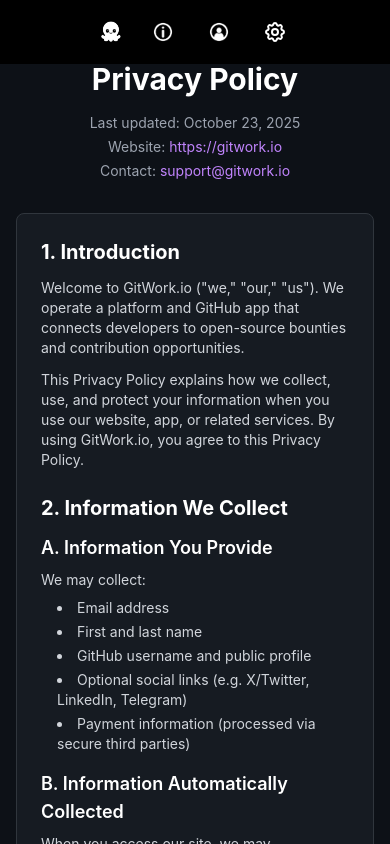
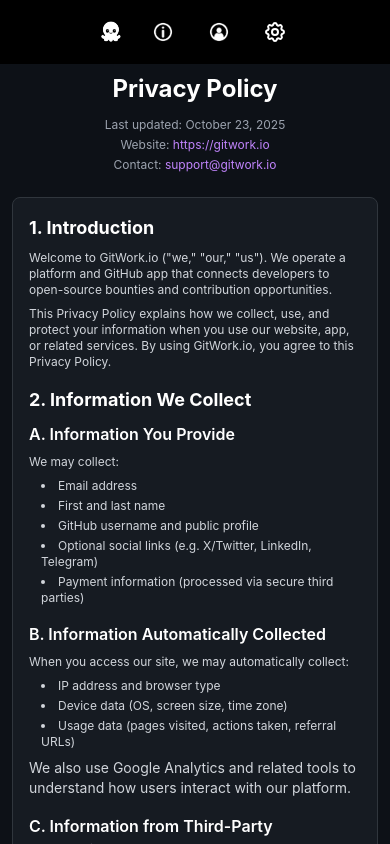
Before and after one commit to stefisha/GitWork, a React (Vite) app in the folder gitwork-front/: page /privacy in a window 390 px wide. Built offline with nearby package versions, Linux system fonts and the light colour scheme; no server answers.

Commit message:
make privacy policy page mobile-friendly with responsive text and spacing

```diff
--- a/gitwork-front/src/pages/PrivacyPage.jsx
+++ b/gitwork-front/src/pages/PrivacyPage.jsx
@@ -2,29 +2,29 @@ import React from 'react';
 
 const PrivacyPage = () => {
   return (
-    <div className="min-h-screen p-4 sm:p-8 -mt-16" style={{ background: '#0d1117' }}>
+    <div className="min-h-screen p-3 sm:p-6 md:p-8 -mt-12 sm:-mt-16" style={{ background: '#0d1117' }}>
       <div className="max-w-4xl mx-auto">
         {/* Header */}
-        <div className="text-center mb-8 sm:mb-12">
-          <h1 className="text-3xl sm:text-4xl md:text-5xl font-bold text-white mb-4">
+        <div className="text-center mb-6 sm:mb-8 md:mb-12">
+          <h1 className="text-2xl sm:text-3xl md:text-4xl lg:text-5xl font-bold text-white mb-3 sm:mb-4">
             Privacy Policy
           </h1>
-          <div className="text-gray-400 text-sm sm:text-base space-y-1">
+          <div className="text-gray-400 text-xs sm:text-sm md:text-base space-y-1 px-2">
             <p>Last updated: October 23, 2025</p>
-            <p>Website: <a href="https://gitwork.io" className="text-purple-400 hover:text-purple-300">https://gitwork.io</a></p>
-            <p>Contact: <a href="mailto:support@gitwork.io" className="text-purple-400 hover:text-purple-300">support@gitwork.io</a></p>
+            <p>Website: <a href="https://gitwork.io" className="text-purple-400 hover:text-purple-300 break-all">https://gitwork.io</a></p>
+            <p>Contact: <a href="mailto:support@gitwork.io" className="text-purple-400 hover:text-purple-300 break-all">support@gitwork.io</a></p>
           </div>
         </div>
 
         {/* Content */}
         <div
-          className="rounded-lg p-6 sm:p-8 md:p-10 space-y-6 sm:space-y-8"
+          className="rounded-lg p-4 sm:p-6 md:p-8 lg:p-10 space-y-4 sm:space-y-6 md:space-y-8"
           style={{ background: '#161b22', border: '1px solid #30363d' }}
         >
           {/* Section 1 */}
           <section>
-            <h2 className="text-xl sm:text-2xl font-bold text-white mb-3 sm:mb-4">1. Introduction</h2>
-            <div className="text-gray-300 text-sm sm:text-base space-y-3">
+            <h2 className="text-lg sm:text-xl md:text-2xl font-bold text-white mb-2 sm:mb-3">1. Introduction</h2>
+            <div className="text-gray-300 text-xs sm:text-sm md:text-base space-y-2 sm:space-y-3">
               <p>
                 Welcome to GitWork.io ("we," "our," "us"). We operate a platform and GitHub app that connects developers to open-source bounties and contribution opportunities.
               </p>
@@ -36,13 +36,13 @@ const PrivacyPage = () => {
 
           {/* Section 2 */}
           <section>
-            <h2 className="text-xl sm:text-2xl font-bold text-white mb-3 sm:mb-4">2. Information We Collect</h2>
+            <h2 className="text-lg sm:text-xl md:text-2xl font-bold text-white mb-2 sm:mb-3">2. Information We Collect</h2>
 
             <div className="space-y-4">
               <div>
-                <h3 className="text-lg sm:text-xl font-semibold text-white mb-2">A. Information You Provide</h3>
-                <p className="text-gray-300 text-sm sm:text-base mb-2">We may collect:</p>
-                <ul className="list-disc list-inside text-gray-300 text-sm sm:text-base space-y-1 ml-4">
+                <h3 className="text-base sm:text-lg md:text-xl font-semibold text-white mb-2">A. Information You Provide</h3>
+                <p className="text-gray-300 text-xs sm:text-sm md:text-base mb-2">We may collect:</p>
+                <ul className="list-disc list-inside text-gray-300 text-xs sm:text-sm md:text-base space-y-1 ml-3 sm:ml-4">
                   <li>Email address</li>
                   <li>First and last name</li>
                   <li>GitHub username and public profile</li>
@@ -52,9 +52,9 @@ const PrivacyPage = () => {
               </div>
 
               <div>
-                <h3 className="text-lg sm:text-xl font-semibold text-white mb-2">B. Information Automatically Collected</h3>
-                <p className="text-gray-300 text-sm sm:text-base mb-2">When you access our site, we may automatically collect:</p>
-                <ul className="list-disc list-inside text-gray-300 text-sm sm:text-base space-y-1 ml-4">
+                <h3 className="text-base sm:text-lg md:text-xl font-semibold text-white mb-2">B. Information Automatically Collected</h3>
+                <p className="text-gray-300 text-xs sm:text-sm md:text-base mb-2">When you access our site, we may automatically collect:</p>
+                <ul className="list-disc list-inside text-gray-300 text-xs sm:text-sm md:text-base space-y-1 ml-3 sm:ml-4">
                   <li>IP address and browser type</li>
                   <li>Device data (OS, screen size, time zone)</li>
                   <li>Usage data (pages visited, actions taken, referral URLs)</li>
@@ -65,9 +65,9 @@ const PrivacyPage = () => {
               </div>
 
               <div>
-                <h3 className="text-lg sm:text-xl font-semibold text-white mb-2">C. Information from Third-Party Integrations</h3>
-                <p className="text-gray-300 text-sm sm:text-base mb-2">When you connect your GitHub account, we access limited public data through GitHub's API:</p>
-                <ul className="list-disc list-inside text-gray-300 text-sm sm:text-base space-y-1 ml-4">
+                <h3 className="text-base sm:text-lg md:text-xl font-semibold text-white mb-2">C. Information from Third-Party Integrations</h3>
+                <p className="text-gray-300 text-xs sm:text-sm md:text-base mb-2">When you connect your GitHub account, we access limited public data through GitHub's API:</p>
+                <ul className="list-disc list-inside text-gray-300 text-xs sm:text-sm md:text-base space-y-1 ml-3 sm:ml-4">
                   <li>Public repositories, commits, and pull request activity</li>
                   <li>GitHub profile name, username, and avatar</li>
                   <li>Repository metadata (issues, stars, forks)</li>
@@ -81,7 +81,7 @@ const PrivacyPage = () => {
 
           {/* Section 3 */}
           <section>
-            <h2 className="text-xl sm:text-2xl font-bold text-white mb-3 sm:mb-4">3. How We Use Your Information</h2>
+            <h2 className="text-lg sm:text-xl md:text-2xl font-bold text-white mb-2 sm:mb-3">3. How We Use Your Information</h2>
             <p className="text-gray-300 text-sm sm:text-base mb-2">We use your data to:</p>
             <ul className="list-disc list-inside text-gray-300 text-sm sm:text-base space-y-1 ml-4">
               <li>Operate and improve the GitWork platform</li>
@@ -98,7 +98,7 @@ const PrivacyPage = () => {
 
           {/* Section 4 */}
           <section>
-            <h2 className="text-xl sm:text-2xl font-bold text-white mb-3 sm:mb-4">4. Cookies and Tracking</h2>
+            <h2 className="text-lg sm:text-xl md:text-2xl font-bold text-white mb-2 sm:mb-3">4. Cookies and Tracking</h2>
             <p className="text-gray-300 text-sm sm:text-base mb-2">GitWork.io uses cookies and similar technologies for:</p>
             <ul className="list-disc list-inside text-gray-300 text-sm sm:text-base space-y-1 ml-4">
               <li>Session management</li>
@@ -113,23 +113,23 @@ const PrivacyPage = () => {
 
           {/* Section 5 */}
           <section>
-            <h2 className="text-xl sm:text-2xl font-bold text-white mb-3 sm:mb-4">5. Advertising and Remarketing</h2>
-            <p className="text-gray-300 text-sm sm:text-base">
+            <h2 className="text-lg sm:text-xl md:text-2xl font-bold text-white mb-2 sm:mb-3">5. Advertising and Remarketing</h2>
+            <p className="text-gray-300 text-xs sm:text-sm md:text-base">
               We may use remarketing tools (e.g. Google Ads, X Ads) to show GitWork-related content to users who have previously interacted with our site.
             </p>
           </section>
 
           {/* Section 6 */}
           <section>
-            <h2 className="text-xl sm:text-2xl font-bold text-white mb-3 sm:mb-4">6. Payments</h2>
-            <p className="text-gray-300 text-sm sm:text-base">
+            <h2 className="text-lg sm:text-xl md:text-2xl font-bold text-white mb-2 sm:mb-3">6. Payments</h2>
+            <p className="text-gray-300 text-xs sm:text-sm md:text-base">
               When you make a payment, transactions are processed securely via Stripe, PayPal, or crypto payment providers. We do not store credit card or wallet information on our servers.
             </p>
           </section>
 
           {/* Section 7 */}
           <section>
-            <h2 className="text-xl sm:text-2xl font-bold text-white mb-3 sm:mb-4">7. Legal Bases (GDPR)</h2>
+            <h2 className="text-lg sm:text-xl md:text-2xl font-bold text-white mb-2 sm:mb-3">7. Legal Bases (GDPR)</h2>
             <p className="text-gray-300 text-sm sm:text-base mb-2">If you are in the EEA, we process your data under these legal bases:</p>
             <ul className="list-disc list-inside text-gray-300 text-sm sm:text-base space-y-1 ml-4">
               <li>Consent (for GitHub connection or email subscriptions)</li>
@@ -141,7 +141,7 @@ const PrivacyPage = () => {
 
           {/* Section 8 */}
           <section>
-            <h2 className="text-xl sm:text-2xl font-bold text-white mb-3 sm:mb-4">8. CCPA/CPRA (California Users)</h2>
+            <h2 className="text-lg sm:text-xl md:text-2xl font-bold text-white mb-2 sm:mb-3">8. CCPA/CPRA (California Users)</h2>
             <p className="text-gray-300 text-sm sm:text-base mb-2">If you're a California resident, you have the right to:</p>
             <ul className="list-disc list-inside text-gray-300 text-sm sm:text-base space-y-1 ml-4">
               <li>Access or delete your personal data</li>
@@ -155,39 +155,39 @@ const PrivacyPage = () => {
 
           {/* Section 9 */}
           <section>
-            <h2 className="text-xl sm:text-2xl font-bold text-white mb-3 sm:mb-4">9. Data Retention</h2>
-            <p className="text-gray-300 text-sm sm:text-base">
+            <h2 className="text-lg sm:text-xl md:text-2xl font-bold text-white mb-2 sm:mb-3">9. Data Retention</h2>
+            <p className="text-gray-300 text-xs sm:text-sm md:text-base">
               We retain data only as long as necessary to provide services or as required by law. You can request deletion at any time.
             </p>
           </section>
 
           {/* Section 10 */}
           <section>
-            <h2 className="text-xl sm:text-2xl font-bold text-white mb-3 sm:mb-4">10. Data Security</h2>
-            <p className="text-gray-300 text-sm sm:text-base">
+            <h2 className="text-lg sm:text-xl md:text-2xl font-bold text-white mb-2 sm:mb-3">10. Data Security</h2>
+            <p className="text-gray-300 text-xs sm:text-sm md:text-base">
               We protect your information using encryption, secure hosting, and restricted access controls. While no online system is 100% secure, we take all reasonable steps to protect your data.
             </p>
           </section>
 
           {/* Section 11 */}
           <section>
-            <h2 className="text-xl sm:text-2xl font-bold text-white mb-3 sm:mb-4">11. Children's Privacy</h2>
-            <p className="text-gray-300 text-sm sm:text-base">
+            <h2 className="text-lg sm:text-xl md:text-2xl font-bold text-white mb-2 sm:mb-3">11. Children's Privacy</h2>
+            <p className="text-gray-300 text-xs sm:text-sm md:text-base">
               GitWork.io is not directed toward children under 13, and we do not knowingly collect data from them.
             </p>
           </section>
 
           {/* Section 12 */}
           <section>
-            <h2 className="text-xl sm:text-2xl font-bold text-white mb-3 sm:mb-4">12. Links to Other Sites</h2>
-            <p className="text-gray-300 text-sm sm:text-base">
+            <h2 className="text-lg sm:text-xl md:text-2xl font-bold text-white mb-2 sm:mb-3">12. Links to Other Sites</h2>
+            <p className="text-gray-300 text-xs sm:text-sm md:text-base">
               Our platform may include links to GitHub, X (Twitter), or other third-party sites. We are not responsible for their content or privacy practices.
             </p>
           </section>
 
           {/* Section 13 */}
           <section>
-            <h2 className="text-xl sm:text-2xl font-bold text-white mb-3 sm:mb-4">13. Your Rights and Choices</h2>
+            <h2 className="text-lg sm:text-xl md:text-2xl font-bold text-white mb-2 sm:mb-3">13. Your Rights and Choices</h2>
             <p className="text-gray-300 text-sm sm:text-base mb-2">You may:</p>
             <ul className="list-disc list-inside text-gray-300 text-sm sm:text-base space-y-1 ml-4">
               <li>Access, correct, or delete your personal data</li>
@@ -201,15 +201,15 @@ const PrivacyPage = () => {
 
           {/* Section 14 */}
           <section>
-            <h2 className="text-xl sm:text-2xl font-bold text-white mb-3 sm:mb-4">14. Updates to This Policy</h2>
-            <p className="text-gray-300 text-sm sm:text-base">
+            <h2 className="text-lg sm:text-xl md:text-2xl font-bold text-white mb-2 sm:mb-3">14. Updates to This Policy</h2>
+            <p className="text-gray-300 text-xs sm:text-sm md:text-base">
               We may update this Privacy Policy periodically. The latest version will always be available at <a href="https://gitwork.io/privacy" className="text-purple-400 hover:text-purple-300">https://gitwork.io/privacy</a>.
             </p>
           </section>
 
           {/* Section 15 */}
           <section>
-            <h2 className="text-xl sm:text-2xl font-bold text-white mb-3 sm:mb-4">15. Contact Us</h2>
+            <h2 className="text-lg sm:text-xl md:text-2xl font-bold text-white mb-2 sm:mb-3">15. Contact Us</h2>
             <div className="text-gray-300 text-sm sm:text-base space-y-2">
               <p className="font-semibold text-white">GitWork.io Team</p>
               <p>📧 <a href="mailto:support@gitwork.io" className="text-purple-400 hover:text-purple-300">support@gitwork.io</a></p>
@@ -219,10 +219,10 @@ const PrivacyPage = () => {
         </div>
 
         {/* Back to Home */}
-        <div className="text-center mt-8">
+        <div className="text-center mt-6 sm:mt-8 mb-4">
           <a
             href="/"
-            className="inline-block px-6 py-3 rounded-lg font-semibold text-white transition-colors duration-200"
+            className="inline-block px-4 py-2 sm:px-6 sm:py-3 rounded-lg font-semibold text-sm sm:text-base text-white transition-colors duration-200 hover:bg-purple-700"
             style={{ background: '#8B5CF6' }}
           >
             Back to Home
```
